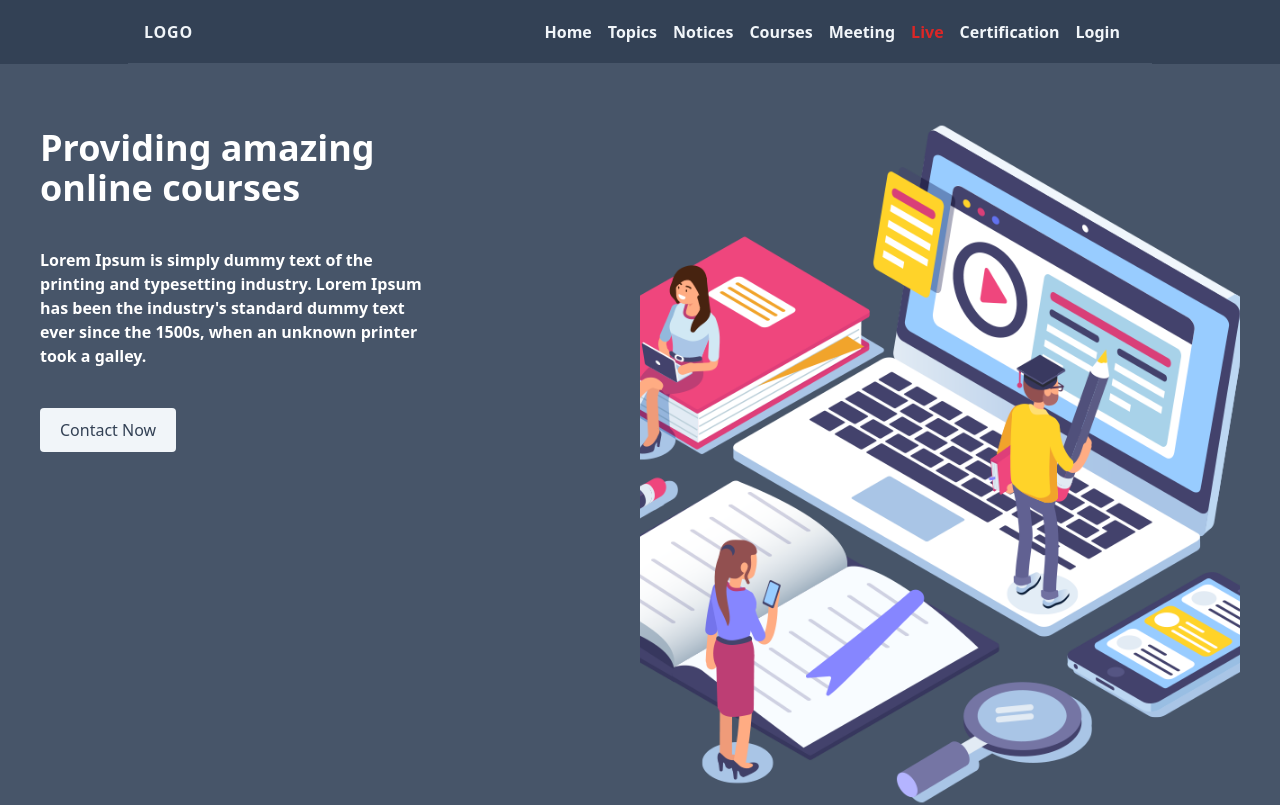
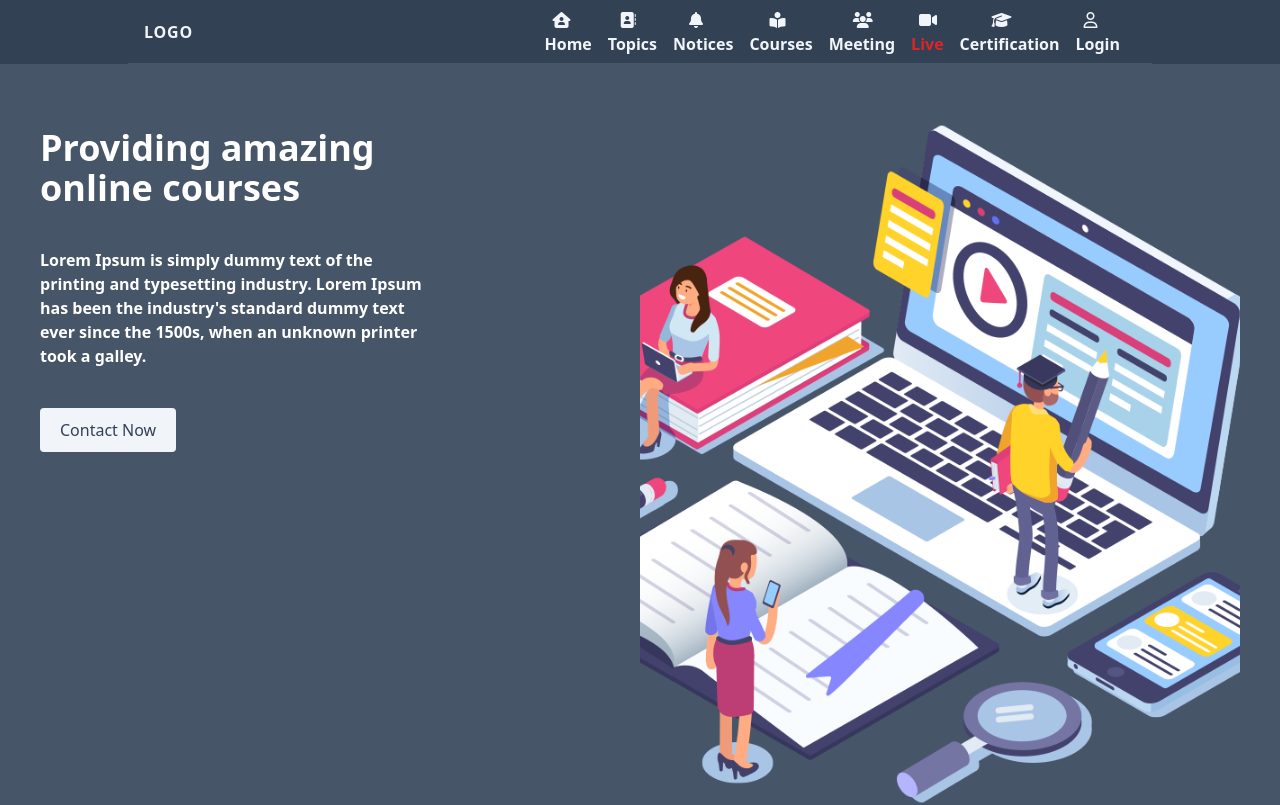
Before and after one commit to Sadekinchowdhury/E-learnig, a React (Create React App) app: page / in a window 1280 px wide. Shown: the top 805 px of the page. Built offline with nearby package versions, Linux system fonts and the light colour scheme.

Commit message:
header added icons

```diff
--- a/public/index.html
+++ b/public/index.html
@@ -12,9 +12,9 @@
   <!-- <link href="https://cdn.jsdelivr.net/npm/bootstrap@5.0.2/dist/css/bootstrap.min.css" rel="stylesheet">
   <script src="https://cdn.jsdelivr.net/npm/bootstrap@5.0.2/dist/js/bootstrap.bundle.min.js"></script> -->
   <!-- <script src="https://cdn.tailwindcss.com"></script> -->
-  <!-- flowbite date and time picker -->
-  <script src="https://cdnjs.cloudflare.com/ajax/libs/flowbite/1.6.6/datepicker.min.js"></script>
-  <title>React App</title>
+  <!-- Fontawesome -->
+  <link rel="stylesheet" href="https://cdnjs.cloudflare.com/ajax/libs/font-awesome/6.4.0/css/all.min.css">
+  <title>e-learning</title>
 </head>
 
 <body>
--- a/src/components/Menu.js
+++ b/src/components/Menu.js
@@ -9,28 +9,29 @@ export default function Menu() {
         <div className="px-2 md:px-0 py-3 space-y-2 md:space-y-0 md:space-x-2 font-medium text-slate-100" id="main_menu">
             <ul className="md:flex p-1 md:p-2 text-sm md:text-base" id="menu_nav">
                 {/* Home */}
-                <li className="relative mx-1 px-1 py-2 group mb-1 md:mb-0" id="button_home">
-                    <a className="font-semibold whitespace-no-wrap text-slate-100 hover:text-yellow-300">
-                        <span className="last firstlevel">
-                            <Link to="/">Home</Link>
-                        </span>
-                    </a>
+                <li class="relative mx-1 px-1 py-2 group mb-1 md:mb-0" id="button_admin">
+                    <i class="fa-sharp fa-solid fa-house-user ml-2"></i><br/>
+                    <Link to="/" class="font-semibold whitespace-no-wrap text-slate-100 hover:text-yellow-300">
+                        <span class="firstlevel">Home</span>
+                    </Link>
                 </li>
                 {/* Topics */}
-
                 <li class="relative mx-1 px-1 py-2 group mb-1 md:mb-0" id="button_admin">
+                    <i class="fa-solid fa-address-book ml-3"></i><br/>
                     <Link to="/service" class="font-semibold whitespace-no-wrap text-slate-100 hover:text-yellow-300">
                         <span class="firstlevel">Topics</span>
                     </Link>
                 </li>
                 {/* Notices */}
                 <li className="relative mx-1 px-1 py-2 group mb-1 md:mb-0" id="button_admin">
+                    <i class="fa-solid fa-bell ml-4"></i><br/>
                     <Link to="/notices" className="font-semibold whitespace-no-wrap text-slate-100 hover:text-yellow-300">
                         <span className="firstlevel">Notices</span>
                     </Link>
                 </li>
                 {/* Courses */}
                 <li className="relative mx-1 px-1 py-2 group mb-1 md:mb-0" id="button_admin">
+                    <i class="fa-solid fa-book-open-reader ml-5"></i><br/>
                     <a className="font-semibold whitespace-no-wrap text-slate-100 hover:text-yellow-300">
                         <span className="firstlevel">
                             <Link to="/course">Courses</Link>
@@ -39,6 +40,7 @@ export default function Menu() {
                 </li>
                 {/* Meeting */}
                 <li className="relative mx-1 px-1 py-2 group mb-1 md:mb-0" id="button_admin">
+                    <i class="fa-solid fa-users ml-6"></i><br/>
                     <a className="font-semibold whitespace-no-wrap text-slate-100 hover:text-yellow-300">
                         <span className="last firstlevel">
                             <Link onClick={
@@ -113,10 +115,11 @@ export default function Menu() {
                 </li>
                 {/* Live */}
                 <li className="relative mx-1 px-1 py-2 group mb-1 md:mb-0" id="button_admin">
+                    <i class="fa-solid fa-video ml-2"></i><br/>
                     <a className="font-semibold whitespace-no-wrap text-slate-100 hover:text-slate-100">
-                        <span className="firstlevel text-red-600">Live</span>
+                        <span className="firstlevel pt-6 text-red-600">Live</span>
                     </a>
-                    <ul className="absolute left-0 top-0 mt-10 p-2 rounded-lg shadow-lg bg-white z-10 hidden group-hover:block">
+                    <ul className="absolute left-0 p-2 rounded-lg shadow-lg bg-white z-10 hidden group-hover:block">
                         <li className="p-1 whitespace-no-wrap text-sm md:text-base text-slate-700 hover:text-gray-800 hover:bg-gray-100">
                             <a className="px-2 py-1">
                                 <span className="">
@@ -142,6 +145,7 @@ export default function Menu() {
                 </li>
                 {/* Certificate */}
                 <li className="relative mx-1 px-1 py-2 group mb-1 md:mb-0" id="button_admin">
+                    <i class="fa-solid fa-graduation-cap ml-8"></i><br/>
                     <a className="font-semibold whitespace-no-wrap text-slate-100 hover:text-yellow-300">
                         <span className="last firstlevel">
                             <Link to="/certificateForm">Certification</Link>
@@ -154,10 +158,11 @@ export default function Menu() {
                     </a> */} </li>
                 {/* Login */}
                 <li className="relative mx-1 px-1 py-2 group mb-1 md:mb-0" id="button_admin">
+                    <i class="fa-regular fa-user ml-2"></i><br/>
                     <a className="font-semibold whitespace-no-wrap text-slate-100 hover:text-yellow-300">
                         <span className="firstlevel">Login</span>
                     </a>
-                    <ul className="absolute left-0 top-0 mt-10 p-2 rounded-lg shadow-lg bg-white z-10 hidden group-hover:block">
+                    <ul className="absolute left-0 p-2 rounded-lg shadow-lg bg-white z-10 hidden group-hover:block">
                         <li className="p-1 whitespace-no-wrap text-sm md:text-base text-slate-700 hover:text-gray-800 hover:bg-gray-100">
                             <a className="px-2 py-1">
                                 <span className="">
```
